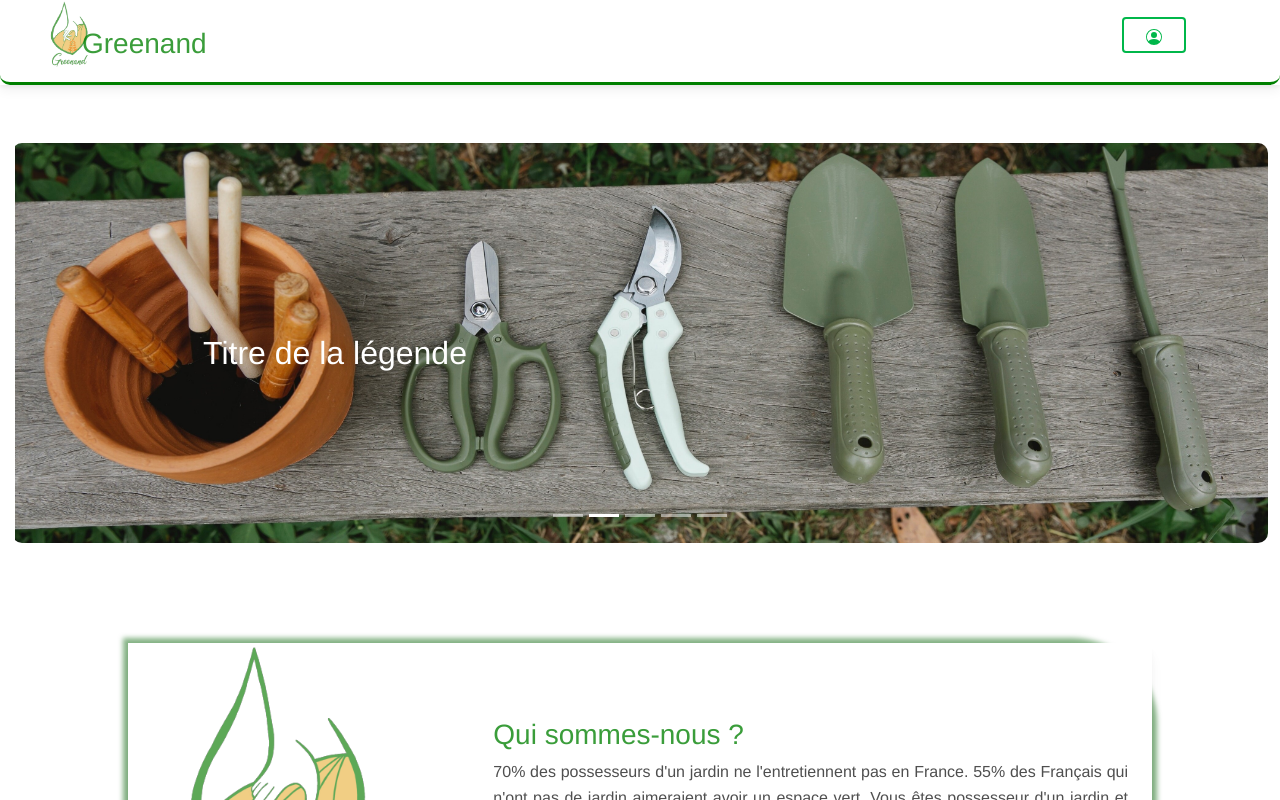
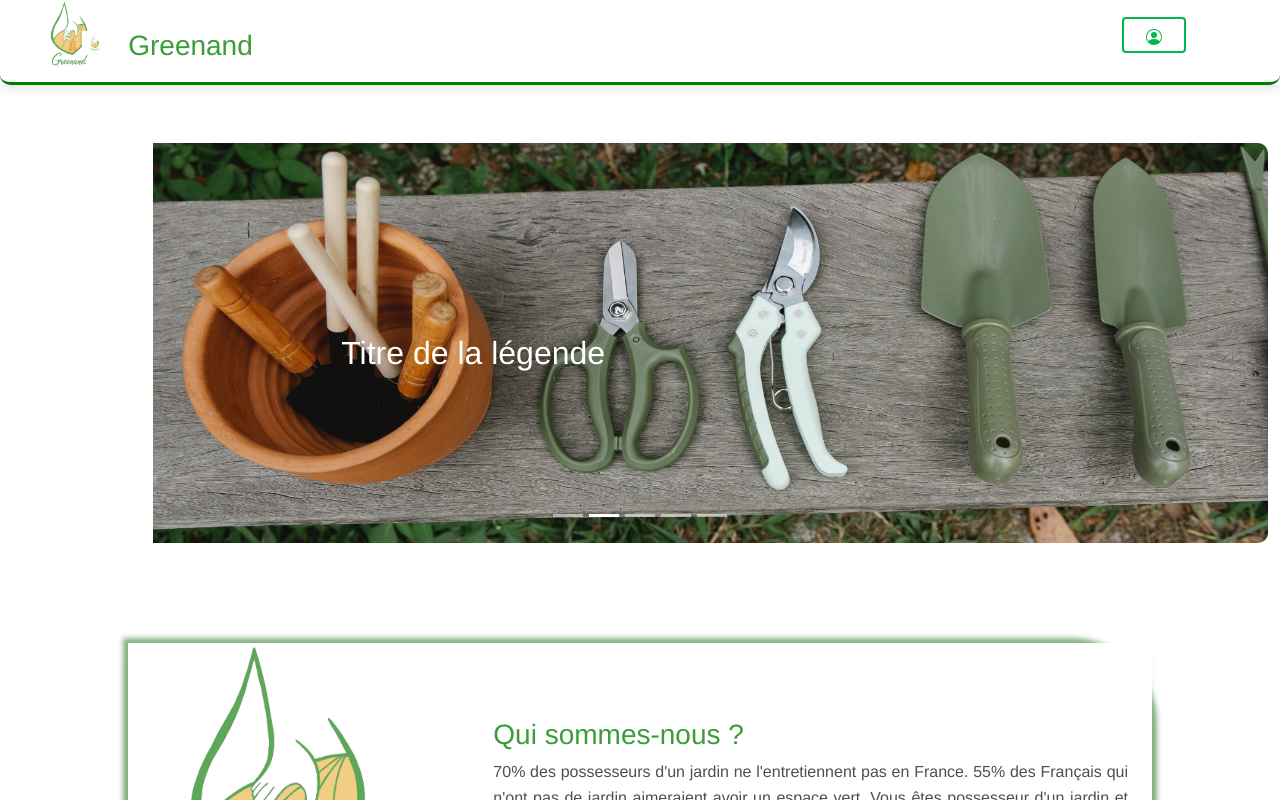
Before and after one commit to Greenand-MIAGE/Greenand-FRONT, a React (Create React App) app: page / in a window 1280 px wide. Shown: the top 800 px of the page. Built offline with nearby package versions, Linux system fonts and the light colour scheme.

Commit message:
[smarecar] (feature) : base accueil

```diff
--- a/src/composants/Accueil/Accueil.tsx
+++ b/src/composants/Accueil/Accueil.tsx
@@ -2,7 +2,6 @@ import React from "react";
 import Header from './Header'
 import Footer from './Footer'
 import Carousel from './Carousel'
-import PropositionActivites from "./PropositionActivites";
 import PresentationGRN from "./PresentationGRN";
 import ManageCookies from "./ManageCookies";
 
@@ -16,7 +15,6 @@ function Accueil() {
       <Header />
       <Carousel />
       <PresentationGRN />
-      <PropositionActivites/>
       <ManageCookies />
       <Footer/>
 
--- a/src/composants/Accueil/Header.tsx
+++ b/src/composants/Accueil/Header.tsx
@@ -11,6 +11,14 @@ function Header() {
             <nav className="navbar navbar-default">
                 <div className="container">
                     <div className="navbar-header">
+                        <button className="navbar-brand mt-2 mt-lg-0" type="button" id="but_witht_brd">
+                            <img
+                                src={logo}
+                                height="15"
+                                alt=""
+                                loading="lazy"
+                            />
+                        </button>
                         <div className="title_card">
                             <h3>Greenand</h3>
                         </div>
```
